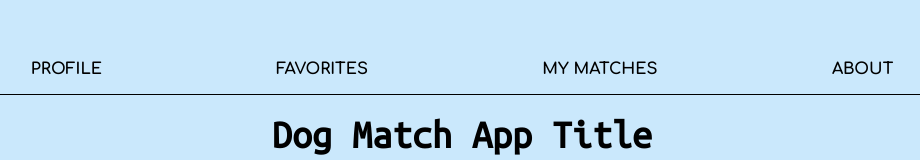
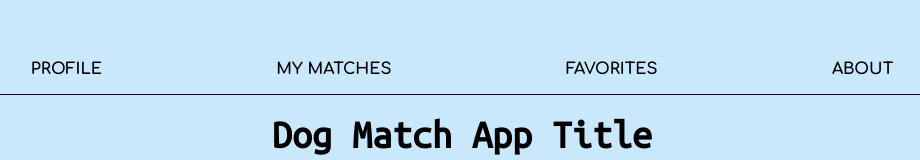
Before and after one commit to Dog-Match/dog-match-fe, a React (Create React App) app: page /login in a window 1280 px wide. Shown: the top 160 px of the page, without its empty margins (178-1098 px from the left). Built offline with nearby package versions, Linux system fonts and the light colour scheme; the HTML template or start-up script is replaced by a standard one.

Commit message:
changed nav link order, fixed heart margin, removed default blue link color on buttons

```diff
--- a/src/App.js
+++ b/src/App.js
@@ -40,11 +40,11 @@ export default class App extends Component {
             <NavLink exact activeClassName="active-link" to="/">
               Profile
             </NavLink>
+            <NavLink exact activeClassName="active-link" to="/results">
+              My Matches
+            </NavLink>
             <NavLink exact activeClassName="active-link" to="/favorites">
               Favorites
-            </NavLink>
-            <NavLink exact activeClassName="active-link" to="/results">
-              My Matches
             </NavLink>
             <NavLink exact activeClassName="active-link" to="/aboutpage">
               About
--- a/src/ProfilePage.js
+++ b/src/ProfilePage.js
@@ -28,11 +28,11 @@ export default class ProfilePage extends Component {
     const { token } = this.props;
     const profile = await getProfile(token);
     this.setState({ ...profile[0] });
-    console.log(profile, 'profile', this.state);
   };
 
   handleSubmit = async (e) => {
     e.preventDefault();
+
     // Still need to Get Fresh Dog Rexxx
     await updateProfile(this.state, this.props.token);
     this.props.history.push('/results');
@@ -286,7 +286,6 @@ export default class ProfilePage extends Component {
                 required
                 onChange={async (e) =>
                   await this.setState({ protective_breed: Number(e.target.value) })} >
-
                 <option value="2">Yes</option>
                 <option value="1">No</option>
               </select>
--- a/src/components/BreedCard.js
+++ b/src/components/BreedCard.js
@@ -7,22 +7,22 @@ export default class BreedCard extends Component {
   state = {
     favorites: []
   }
+
   componentDidMount = async () => {
     const favorites = await getFavorites(this.props.token);
     this.setState({ favorites });
   }
+
   handleFavorite = async () => {
     await postFavorite(this.props.name, this.props.token);
     const favorites = await getFavorites(this.props.token);
     this.setState({ favorites });
-    console.log(this.state.favorites);
   }
 
   handleDelete = async () => {
     await deleteFavorite(this.props.name, this.props.token);
     const favorites = await getFavorites(this.props.token);
     this.setState({ favorites });
-    console.log(this.state.favorites);
   }
 
   checkFavorites = (name, favoritesArr) => {
--- a/src/styles/App.css
+++ b/src/styles/App.css
@@ -1,6 +1,6 @@
 @import url('https://fonts.googleapis.com/css2?family=Comfortaa:wght@400;700&family=Ubuntu+Mono:ital@0;1&display=swap');
 
-/* font-family: 'Comfortaa', cursive;
+/* font-family: 'Comfortaa', sans-serif;
 font-family: 'Ubuntu Mono', monospace; */
 
 body {
@@ -8,7 +8,7 @@ body {
 }
 
 html, body {
-  font-family: 'Comfortaa', cursive;
+  font-family: 'Comfortaa', sans-serif;
   margin: 2%;
   margin-left: 5%;
   margin-right: 5%;
@@ -47,6 +47,7 @@ button {
   border-radius: 5px;
   border: 1px solid black;
   background-color: white;
+  color:black;
   font-family: 'Ubuntu Mono', monospace;
   padding: 10px;
   letter-spacing: .1em;
@@ -61,6 +62,10 @@ button:active {
 
 button:hover {
   background-color: lightgrey;
+}
+
+button a:active :visited :hover{
+  color:black;
 }
 
 .content {
--- a/src/styles/BreedCard.css
+++ b/src/styles/BreedCard.css
@@ -22,6 +22,7 @@
 .heart {
     height:8%;
     width: 8%;
+    margin-bottom:10px;
 }
 
 h3 {
```
Also changed, not shown: src/NavBar.js (deleted, +0 -11 lines).
